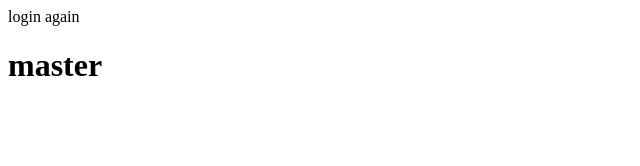
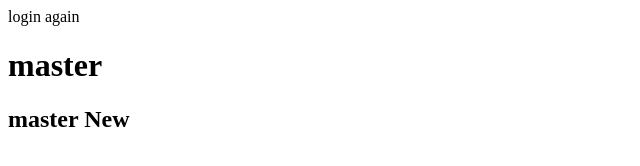
Before and after one commit to YogeshRawat20/TEST2, a plain HTML site: page WebContent/index.html in a window 1280 px wide. Shown: the whole page, without its empty margins (0-640 px from the left). Drawn offline with Linux system fonts and the light colour scheme.

Commit message:
Master New

```diff
--- a/WebContent/index.html
+++ b/WebContent/index.html
@@ -8,5 +8,6 @@
 login
 again
 <h1>master</h1>
+<h2>master New</h2>
 </body>
 </html>
```
